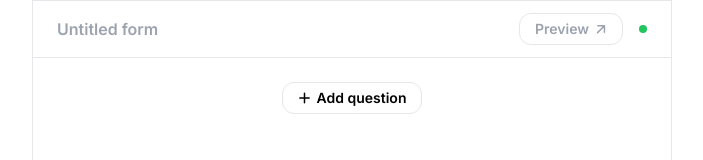
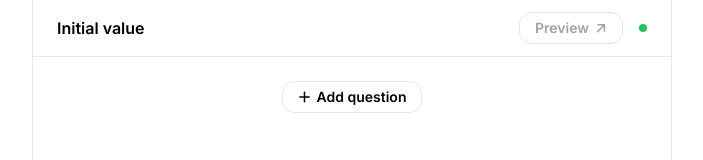
Before and after one commit to EltonLobo07/simple-form-builder, a Next.js app: page / in a window 1280 px wide. Shown: the top 160 px of the page, without its empty margins (288-991 px from the left). Built offline with nearby package versions, Linux system fonts and the light colour scheme.

Commit message:
finalize the form builder's header

```diff
--- a/src/app/ui/form-builder/FormBuilder.tsx
+++ b/src/app/ui/form-builder/FormBuilder.tsx
@@ -25,15 +25,15 @@ export function FormBuilder(props: Props) {
   return (
     <form
       aria-labelledby={formHeadingId}
-      className="border border-gray-200 min-h-full max-w-[min(100%,40rem)] mx-auto flex flex-col"
+      className="border-x border-gray-200 min-h-full max-w-[min(100%,40rem)] mx-auto flex flex-col"
     >
       <FormStateProvider>
         <div className="sticky top-0 z-10 bg-white">
-          <header className="flex flex-wrap items-center justify-between gap-x-2 border-b border-gray-200 py-3 pl-[20px] pr-24px">
+          <header className="flex flex-wrap items-center justify-between gap-2 border-b border-gray-200 py-3 pl-[20px] pr-24px">
             <Heading id={formHeadingId} className="grow">
               <HeadingInput />
             </Heading>
-            <div className="flex items-center gap-x-16px">
+            <div className="ml-auto flex items-center gap-x-16px">
               <PreviewLink />
               <ChangesSavedIndicator />
             </div>
--- a/src/app/ui/form-builder/HeadingInput.tsx
+++ b/src/app/ui/form-builder/HeadingInput.tsx
@@ -1,9 +1,15 @@
 "use client";
 
 import React from "react";
+import { useFormState } from "./form-state";
+import { classJoin } from "@/utils/tailwind";
 
 export function HeadingInput() {
+  const heading = useFormState((state) => state.heading);
+  const setHeading = useFormState((state) => state.setHeading);
   const inputId = React.useId();
+
+  const isHeadingNull = heading === null;
 
   return (
     <div className="relative flex">
@@ -11,12 +17,19 @@ export function HeadingInput() {
         form heading
       </label>
       <input
+        inert={isHeadingNull}
         type="text"
         id={inputId}
-        defaultValue=""
+        value={heading ?? ""}
         name="form-heading"
+        onChange={(e) => setHeading(e.target.value)}
         placeholder="Untitled form"
-        className="basis-0 grow px-[4px] font-semibold placeholder:text-gray-400 text-black text-base leading-[1.375]"
+        className={classJoin(
+          "basis-0 grow px-[4px] font-semibold text-black text-base leading-[1.375]",
+          isHeadingNull
+            ? "bg-gray-200 animate-pulse placeholder:text-gray-200"
+            : "placeholder:text-gray-400"
+        )}
       />
     </div>
   );
--- a/src/app/ui/form-builder/PreviewLink.tsx
+++ b/src/app/ui/form-builder/PreviewLink.tsx
@@ -1,18 +1,42 @@
 "use client";
 
-import Link from "next/link";
+import { classJoin } from "@/utils/tailwind";
 import { NewTab } from "../icons";
+import { useFormState } from "./form-state";
+import { isFormBuilderStateValid } from "./helpers";
 
 export function PreviewLink() {
+  const heading = useFormState((state) => state.heading);
+  const questions = useFormState((state) => state.questions);
+  const areChangesSaved = useFormState((state) => state.areChangesSaved);
+
+  const isValid = isFormBuilderStateValid({
+    heading,
+    questions,
+    areChangesSaved,
+  });
+
+  /*
+    `Link` from NextJS is purposely not used here as
+    this component does not need any of its features
+  */
   return (
-    <Link
+    <a
+      aria-disabled={!isValid}
       href="/"
-      prefetch={false}
       target="_blank"
-      className="border border-gray-200 flex items-center gap-x-1 rounded-xl py-[5px] pl-[15px] pr-[13px] text-sm text-gray-400 hover:text-black font-semibold"
+      onClick={(e) => {
+        if (!isValid) {
+          e.preventDefault();
+        }
+      }}
+      className={classJoin(
+        "border border-gray-200 flex items-center gap-x-1 rounded-xl py-[0.3125rem] pl-[15px] pr-[13px] text-sm font-semibold",
+        isValid ? "text-black hover:bg-gray-100" : "text-gray-400"
+      )}
     >
       <span>Preview</span>
       <NewTab />
-    </Link>
+    </a>
   );
 }
--- a/src/app/ui/form-builder/SaveAsDraftBtn.tsx
+++ b/src/app/ui/form-builder/SaveAsDraftBtn.tsx
@@ -10,13 +10,14 @@ export function SaveAsDraftBtn() {
   const areChangesSaved = useFormState((state) => state.areChangesSaved);
   const changesSaved = useFormState((state) => state.changesSaved);
   const questions = useFormState((state) => state.questions);
+  const heading = useFormState((state) => state.heading);
 
   const onClick = () => {
-    if (questions === null) {
+    if (questions === null || heading === null) {
       // precaution
       return;
     }
-    updateLocalStorage(questions, FORM_BUILDER_STATE_LS_KEY);
+    updateLocalStorage({ questions, heading }, FORM_BUILDER_STATE_LS_KEY);
     changesSaved();
   };
 
--- a/src/app/ui/form-builder/form-state.tsx
+++ b/src/app/ui/form-builder/form-state.tsx
@@ -6,7 +6,7 @@ import type { FormState, Notification, Question } from "./types";
 import { fromLocalStorage } from "@/utils/localStorage";
 import { FORM_BUILDER_STATE_LS_KEY } from "./constants";
 import * as v from "valibot";
-import { QuestionsSchema } from "./schemas";
+import { HeadingSchema, QuestionsSchema } from "./schemas";
 
 export const FormBuilderStateContext =
   React.createContext<StoreApi<FormState> | null>(null);
@@ -22,7 +22,7 @@ export function FormStateProvider(
   const store = React.useMemo(
     () =>
       createStore<FormState>()((set, get) => ({
-        heading: "",
+        heading: null,
         questions: null,
         notification: {
           type: "info",
@@ -74,6 +74,8 @@ export function FormStateProvider(
         changesSaved: () => {
           set(() => ({ areChangesSaved: true }));
         },
+        setHeading: (heading: string) =>
+          set({ heading, areChangesSaved: false }),
       })),
     // Since the props are named with a prefix of `initial`, there is no need to react to changes
     // eslint-disable-next-line react-hooks/exhaustive-deps
@@ -81,14 +83,22 @@ export function FormStateProvider(
   );
 
   React.useEffect(() => {
-    const questions = fromLocalStorage({
-      defaultValue: [],
-      isValue: (possibleValue) => v.is(QuestionsSchema, possibleValue),
+    const { questions, heading } = fromLocalStorage({
+      defaultValue: { questions: [], heading: "Initial value" },
+      isValue: (possibleValue) =>
+        v.is(
+          v.object({
+            questions: QuestionsSchema,
+            heading: HeadingSchema,
+          }),
+          possibleValue
+        ),
       key: FORM_BUILDER_STATE_LS_KEY,
     });
     const curNotification = store.getState().notification;
     store.setState({
       questions,
+      heading,
       notification: curNotification?.id === null ? null : curNotification,
     });
   }, [store]);
--- a/src/app/ui/form-builder/helpers.ts
+++ b/src/app/ui/form-builder/helpers.ts
@@ -1,4 +1,5 @@
 import { getId } from "@/utils/random";
+import { FormState } from "./types";
 
 export function newOption() {
   return {
@@ -6,3 +7,28 @@ export function newOption() {
     value: "",
   };
 }
+
+export function isFormBuilderStateValid({
+  heading,
+  questions,
+  areChangesSaved,
+}: Pick<FormState, "heading" | "questions" | "areChangesSaved">) {
+  if (
+    !heading ||
+    !areChangesSaved ||
+    questions === null ||
+    questions.length === 0
+  ) {
+    return false;
+  }
+  for (const question of questions) {
+    if (
+      !question.title ||
+      (question.type === "single-select" &&
+        question.options.some(({ value }) => value === ""))
+    ) {
+      return false;
+    }
+  }
+  return true;
+}
--- a/src/app/ui/form-builder/schemas.ts
+++ b/src/app/ui/form-builder/schemas.ts
@@ -34,3 +34,5 @@ export const QuestionSchema = v.union([
 ]);
 
 export const QuestionsSchema = v.array(QuestionSchema);
+
+export const HeadingSchema = v.string();
--- a/src/app/ui/form-builder/types.ts
+++ b/src/app/ui/form-builder/types.ts
@@ -1,7 +1,9 @@
 import * as v from "valibot";
 import {
+  HeadingSchema,
   OptionsSchema,
   QuestionSchema,
+  QuestionsSchema,
   QuestionTypesSchema,
   QuestionWithOptionsSchema,
   QuestionWithoutOptionsSchema,
@@ -29,8 +31,8 @@ export type Notification = {
 };
 
 export type FormState = {
-  heading: string;
-  questions: Question[] | null;
+  heading: v.InferOutput<typeof HeadingSchema> | null;
+  questions: v.InferOutput<typeof QuestionsSchema> | null;
   notification: Notification | null;
   areChangesSaved: boolean;
   addQuestion: (question: Question) => void;
@@ -38,4 +40,5 @@ export type FormState = {
   deleteQuestion: (id: string) => void;
   setNotification: (notification: Notification) => void;
   changesSaved: () => void;
+  setHeading: (heading: string) => void;
 };
```
